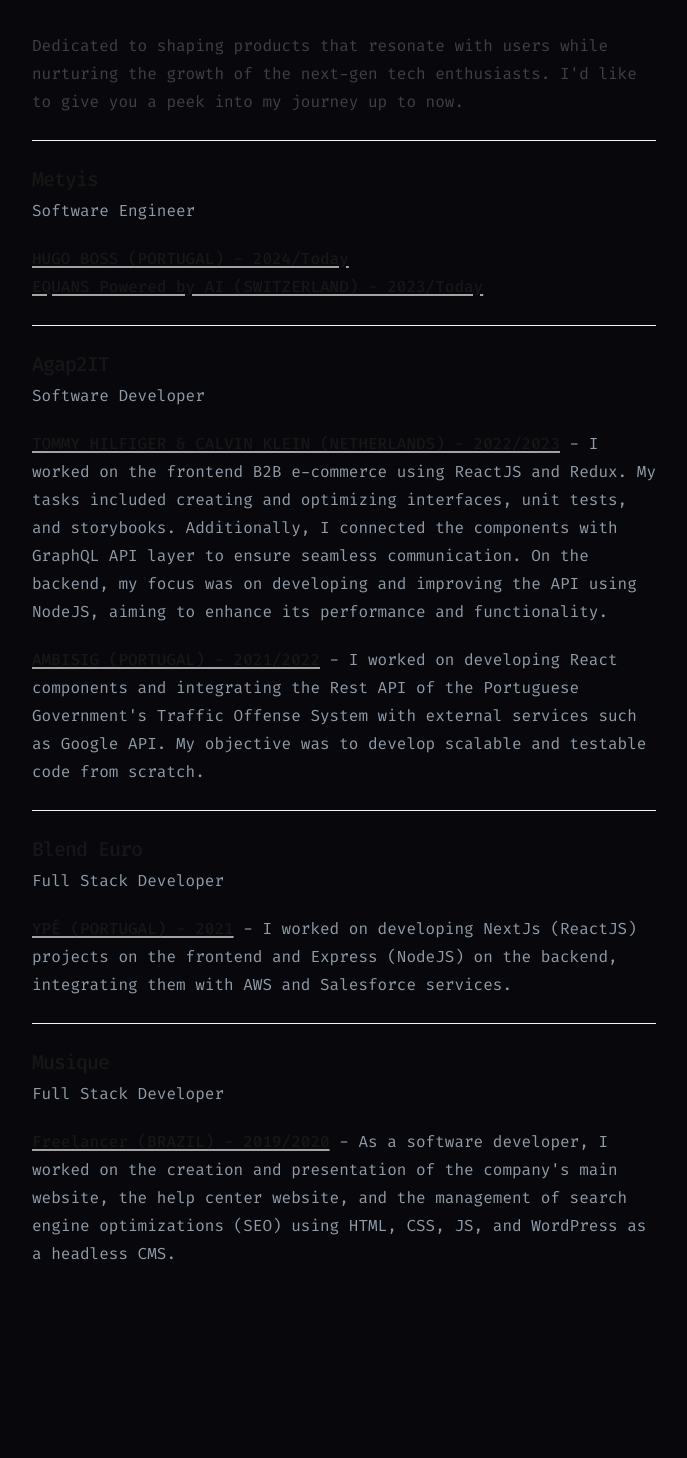
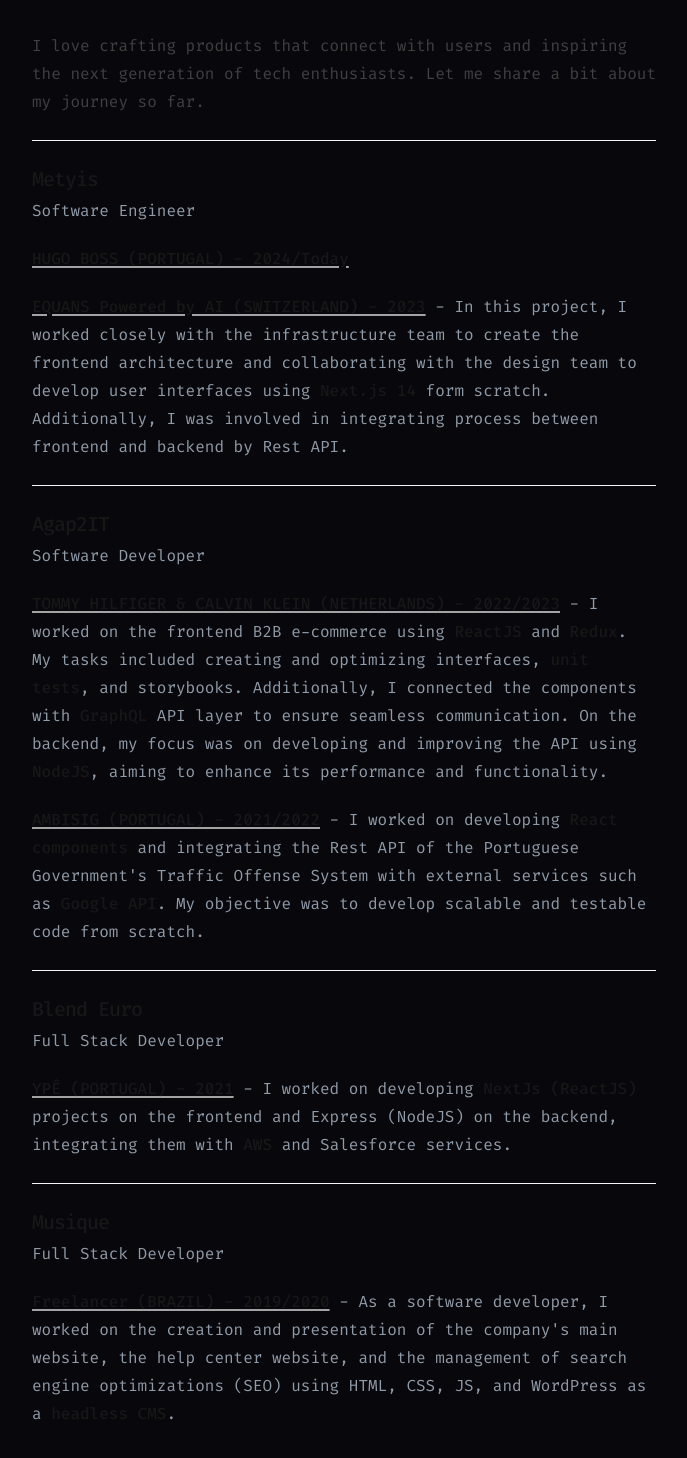
Before and after one commit to cassiorsfreitas/cassiorsfreitas.com, a Next.js app: page /work in a window 1280 px wide. Shown: the part 184-1642 px from the top of the page, without its empty margins (272-959 px from the left). Before the commit the page ends 1612 px from the top, so only its background shows below. Built offline with nearby package versions, Linux system fonts and the light colour scheme.

Commit message:
refactor: update work and header texts

```diff
--- a/src/app/work/page.tsx
+++ b/src/app/work/page.tsx
@@ -6,9 +6,9 @@
       </h1>
       <div className="prose prose-neutral dark:prose-invert">
         <p>
-          Dedicated to shaping products that resonate with users while nurturing
-          the growth of the next-gen tech enthusiasts. I&apos;d like to give you
-          a peek into my journey up to now.
+          I love crafting products that connect with users and inspiring the
+          next generation of tech enthusiasts. Let me share a bit about my
+          journey so far.
         </p>
         <hr className="my-6 border-neutral-100 dark:border-neutral-800" />
         <h2 className="font-medium text-xl mb-1 tracking-tighter">Metyis</h2>
@@ -18,9 +18,16 @@
             HUGO BOSS (PORTUGAL) - 2024/Today
           </a>
           <br />
+        </p>
+        <p className="text-grey">
           <a href="https://www.equans.com/">
-            EQUANS Powered by AI (SWITZERLAND) - 2023/Today
-          </a>
+            EQUANS Powered by AI (SWITZERLAND) - 2023
+          </a>{' '}
+          - In this project, I worked closely with the infrastructure team to
+          create the frontend architecture and collaborating with the design
+          team to develop user interfaces using <strong>Next.js 14</strong> form
+          scratch. Additionally, I was involved in integrating process between
+          frontend and backend by Rest API.
         </p>
         <hr className="my-6 border-neutral-100 dark:border-neutral-800" />
         <h2 className="font-medium text-xl mb-1 tracking-tighter">Agap2IT</h2>
@@ -29,19 +36,21 @@
           <a href="https://www.calvinklein.com/">
             TOMMY HILFIGER & CALVIN KLEIN (NETHERLANDS) - 2022/2023
           </a>{' '}
-          - I worked on the frontend B2B e-commerce using ReactJS and Redux. My
-          tasks included creating and optimizing interfaces, unit tests, and
-          storybooks. Additionally, I connected the components with GraphQL API
-          layer to ensure seamless communication. On the backend, my focus was
-          on developing and improving the API using NodeJS, aiming to enhance
-          its performance and functionality.
+          - I worked on the frontend B2B e-commerce using{' '}
+          <strong>ReactJS</strong> and <strong>Redux</strong>. My tasks included
+          creating and optimizing interfaces, <strong>unit tests</strong>, and
+          storybooks. Additionally, I connected the components with{' '}
+          <strong>GraphQL</strong> API layer to ensure seamless communication.
+          On the backend, my focus was on developing and improving the API using{' '}
+          <strong>NodeJS</strong>, aiming to enhance its performance and
+          functionality.
         </p>
         <p className="text-grey mb-4">
           <a href="https://ambisig.com/">AMBISIG (PORTUGAL) - 2021/2022</a> - I
-          worked on developing React components and integrating the Rest API of
-          the Portuguese Government&apos;s Traffic Offense System with external
-          services such as Google API. My objective was to develop scalable and
-          testable code from scratch.
+          worked on developing <strong>React components</strong> and integrating
+          the Rest API of the Portuguese Government&apos;s Traffic Offense
+          System with external services such as <strong>Google API</strong>. My
+          objective was to develop scalable and testable code from scratch.
         </p>
         <hr className="my-6 border-neutral-100 dark:border-neutral-800" />
         <h2 className="font-medium text-xl mb-1 tracking-tighter">
@@ -50,9 +59,9 @@
         <p className="text-grey">Full Stack Developer</p>
         <p className="text-grey">
           <a href="https://www.ype.ind.br/">YPÊ (PORTUGAL) - 2021</a> - I worked
-          on developing NextJs (ReactJS) projects on the frontend and Express
-          (NodeJS) on the backend, integrating them with AWS and Salesforce
-          services.
+          on developing <strong>NextJs (ReactJS)</strong> projects on the
+          frontend and Express (NodeJS) on the backend, integrating them with{' '}
+          <strong>AWS</strong> and Salesforce services.
         </p>
         <hr className="my-6 border-neutral-100 dark:border-neutral-800" />
         <h2 className="font-medium text-xl mb-1 tracking-tighter">Musique</h2>
@@ -64,7 +73,7 @@
           - As a software developer, I worked on the creation and presentation
           of the company&apos;s main website, the help center website, and the
           management of search engine optimizations (SEO) using HTML, CSS, JS,
-          and WordPress as a headless CMS.
+          and WordPress as a <strong>headless CMS</strong>.
         </p>
       </div>
     </section>
```
